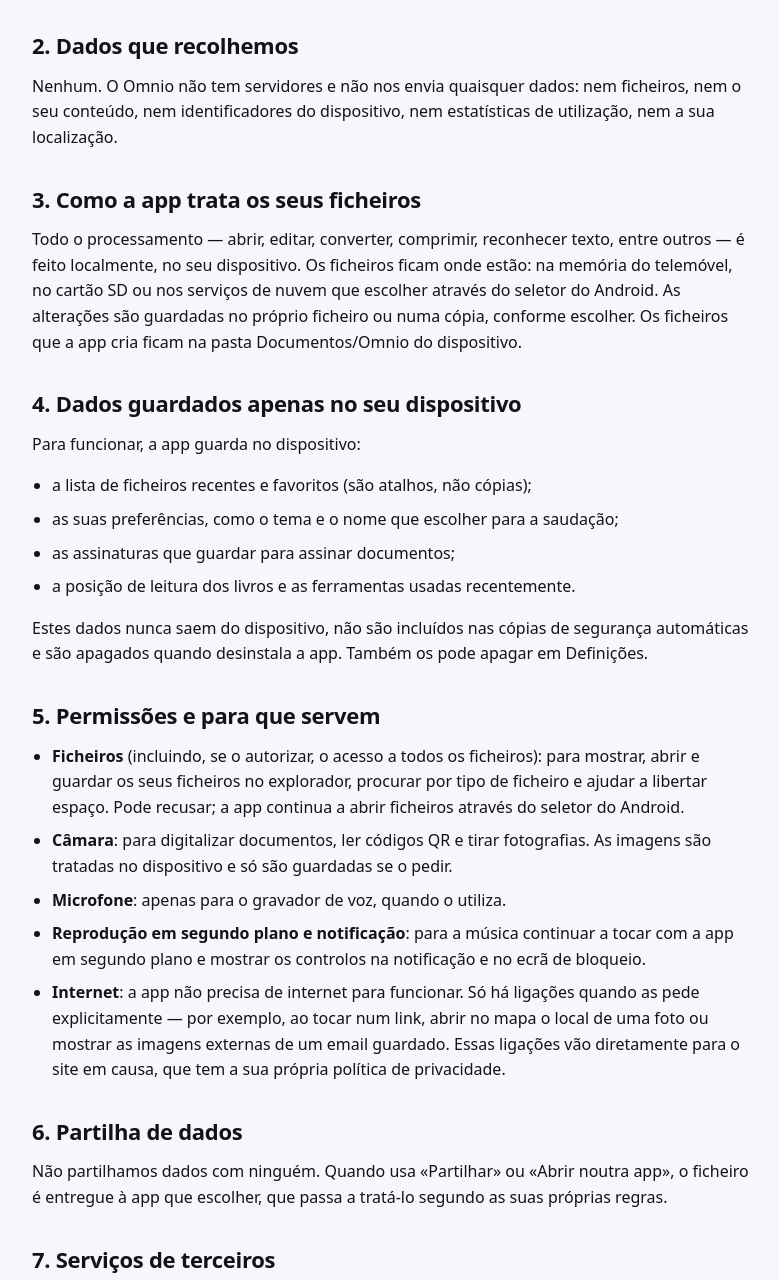
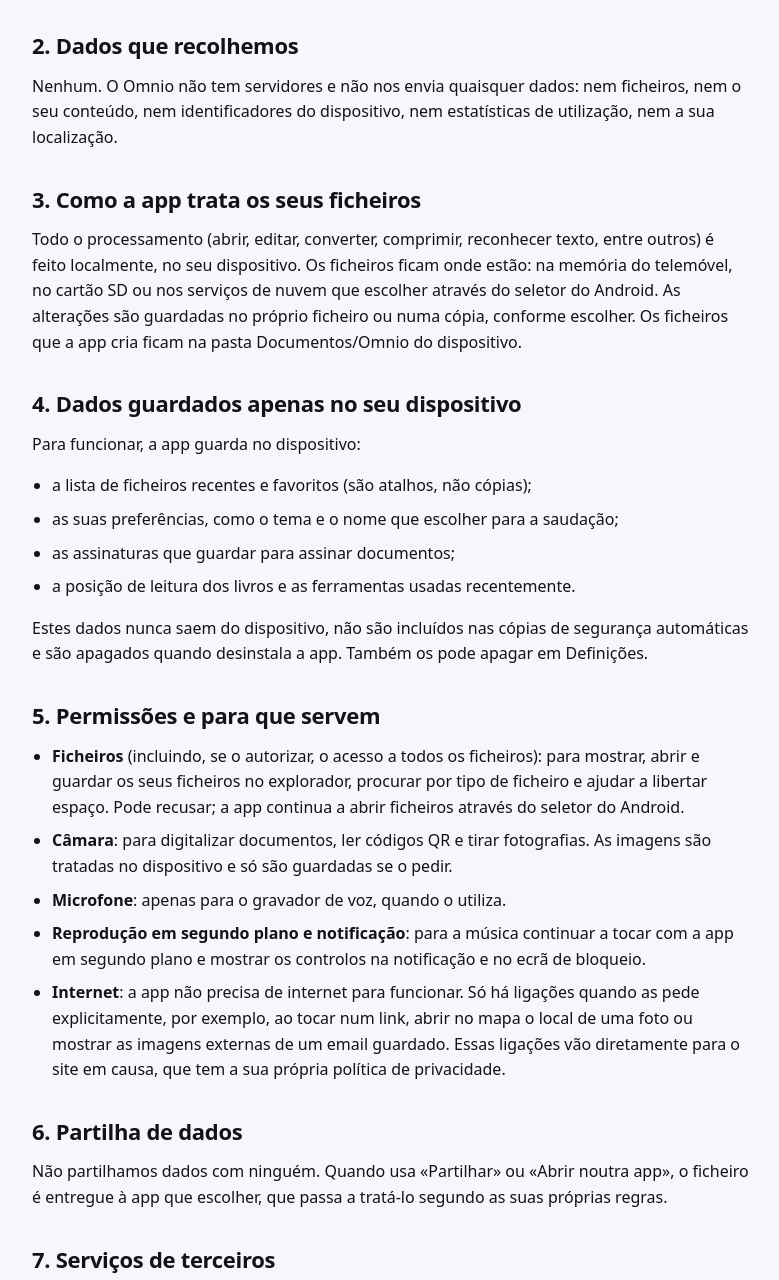
Before and after one commit to Andre-Pereira01/omnio, a plain HTML site: page privacidade.html in a window 1280 px wide. Shown: the part 490-1770 px from the top of the page, without its empty margins (248-1027 px from the left). Drawn offline with Linux system fonts and the light colour scheme.

Commit message:
Refactor privacy policy text for clarity

```diff
--- a/privacidade.html
+++ b/privacidade.html
@@ -32,7 +32,7 @@
     <p>Nenhum. O Omnio não tem servidores e não nos envia quaisquer dados: nem ficheiros, nem o seu conteúdo, nem identificadores do dispositivo, nem estatísticas de utilização, nem a sua localização.</p>
 
     <h2>3. Como a app trata os seus ficheiros</h2>
-    <p>Todo o processamento — abrir, editar, converter, comprimir, reconhecer texto, entre outros — é feito localmente, no seu dispositivo. Os ficheiros ficam onde estão: na memória do telemóvel, no cartão SD ou nos serviços de nuvem que escolher através do seletor do Android. As alterações são guardadas no próprio ficheiro ou numa cópia, conforme escolher. Os ficheiros que a app cria ficam na pasta Documentos/Omnio do dispositivo.</p>
+    <p>Todo o processamento (abrir, editar, converter, comprimir, reconhecer texto, entre outros) é feito localmente, no seu dispositivo. Os ficheiros ficam onde estão: na memória do telemóvel, no cartão SD ou nos serviços de nuvem que escolher através do seletor do Android. As alterações são guardadas no próprio ficheiro ou numa cópia, conforme escolher. Os ficheiros que a app cria ficam na pasta Documentos/Omnio do dispositivo.</p>
 
     <h2>4. Dados guardados apenas no seu dispositivo</h2>
     <p>Para funcionar, a app guarda no dispositivo:</p>
@@ -50,7 +50,7 @@
       <li><strong>Câmara</strong>: para digitalizar documentos, ler códigos QR e tirar fotografias. As imagens são tratadas no dispositivo e só são guardadas se o pedir.</li>
       <li><strong>Microfone</strong>: apenas para o gravador de voz, quando o utiliza.</li>
       <li><strong>Reprodução em segundo plano e notificação</strong>: para a música continuar a tocar com a app em segundo plano e mostrar os controlos na notificação e no ecrã de bloqueio.</li>
-      <li><strong>Internet</strong>: a app não precisa de internet para funcionar. Só há ligações quando as pede explicitamente — por exemplo, ao tocar num link, abrir no mapa o local de uma foto ou mostrar as imagens externas de um email guardado. Essas ligações vão diretamente para o site em causa, que tem a sua própria política de privacidade.</li>
+      <li><strong>Internet</strong>: a app não precisa de internet para funcionar. Só há ligações quando as pede explicitamente, por exemplo, ao tocar num link, abrir no mapa o local de uma foto ou mostrar as imagens externas de um email guardado. Essas ligações vão diretamente para o site em causa, que tem a sua própria política de privacidade.</li>
     </ul>
 
     <h2>6. Partilha de dados</h2>
```
